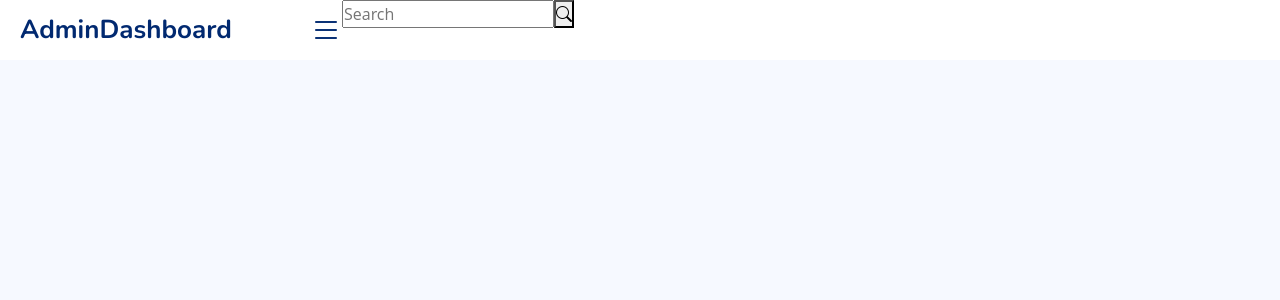
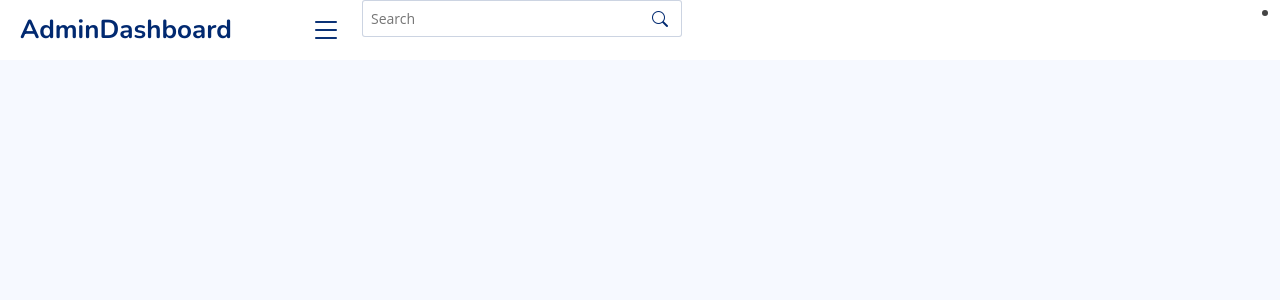
Before and after one commit to BogdanKuzyk/React-Admin-Dashboard, a React (Vite) app: page / in a window 1280 px wide. Shown: the top 300 px of the page. Built offline with nearby package versions, Linux system fonts and the light colour scheme.

Commit message:
Add styles to SearchBar.css

```diff
--- a/src/components/Header.jsx
+++ b/src/components/Header.jsx
@@ -1,6 +1,7 @@
 import "./Header.css"
 import Logo from "./Logo"
 import SearchBar from "./SearchBar"
+import Nav from "./Nav"
 
 function Header() {
 	return (
@@ -11,7 +12,7 @@ function Header() {
 			>
 				<Logo />
 				<SearchBar />
-				{/* nav */}
+				<Nav />
 			</header>
 		</>
 	)
--- /dev/null
+++ b/src/components/Nav.jsx
@@ -0,0 +1,13 @@
+import "./Nav.css"
+
+function Nav() {
+	return (
+		<nav className="header-nav ms-auto">
+			<ul className="d-flex align-items-center">
+				<li></li>
+			</ul>
+		</nav>
+	)
+}
+
+export default Nav
--- a/src/components/SearchBar.css
+++ b/src/components/SearchBar.css
@@ -0,0 +1,63 @@
+.header .search-bar {
+	min-width: 360px;
+	padding: 0 20px;
+}
+
+@media (max-width: 1199px) {
+	.header .search-bar {
+		position: fixed;
+		top: 80px;
+		left: 0;
+		right: 0;
+		padding: 20px;
+		box-shadow: 0px 0px 15px 0px rgba(1, 41, 112, 0.1);
+		background-color: white;
+		z-index: 9999;
+		transition: 0.3s;
+		visibility: hidden;
+		opacity: 0;
+	}
+
+	.header .search-bar-show {
+		top: 60px;
+		visibility: visible;
+		opacity: 1;
+	}
+}
+
+.header .search-form {
+	width: 100%;
+}
+
+/* Styles for the input  */
+.header .search-form input {
+	border: 0;
+	font-size: 14px;
+	color: #012970;
+	border: 1px solid rgba(1, 41, 112, 0.2);
+	padding: 7px 38px 7px 8px;
+	border-radius: 3px;
+	transition: 0.3s;
+	width: 100%;
+}
+
+/* Styles for the search input when focuses and on hover  */
+.header .search-form input:focus,
+.header .search-form input:hover {
+	outline: none;
+	box-shadow: 0 0 10px 0 rgba(1, 41, 112, 0.15);
+	border: 1px solid rgba(1, 41, 112, 0.3);
+}
+
+/* Styles for search button icon  */
+.header .search-form button {
+	border: 0;
+	padding: 0;
+	margin-left: -30px;
+	background: none;
+}
+
+/* Color for the search Icon */
+.header .search-form button i {
+	color: #012970;
+}
```
Also changed, not shown: src/components/Nav.css (added).
